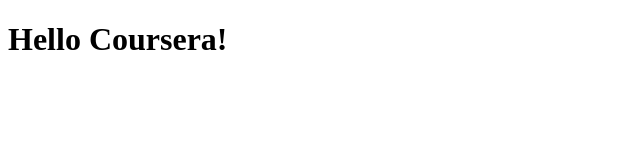
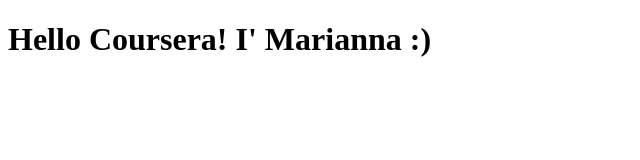
Before and after one commit to Sgnoofa/coursera-test, a plain HTML site: page site/index.html in a window 1280 px wide. Shown: the whole page, without its empty margins (0-640 px from the left). Drawn offline with Linux system fonts and the light colour scheme.

Commit message:
Small addition to  our content

```diff
--- a/site/index.html
+++ b/site/index.html
@@ -4,7 +4,7 @@
 	<title>Hello Coursera!</title>
 </head>
 <body>
-<h1>Hello Coursera!</h1>
+<h1>Hello Coursera! I' Marianna :) </h1>
 
 </body>
 </html>
```
